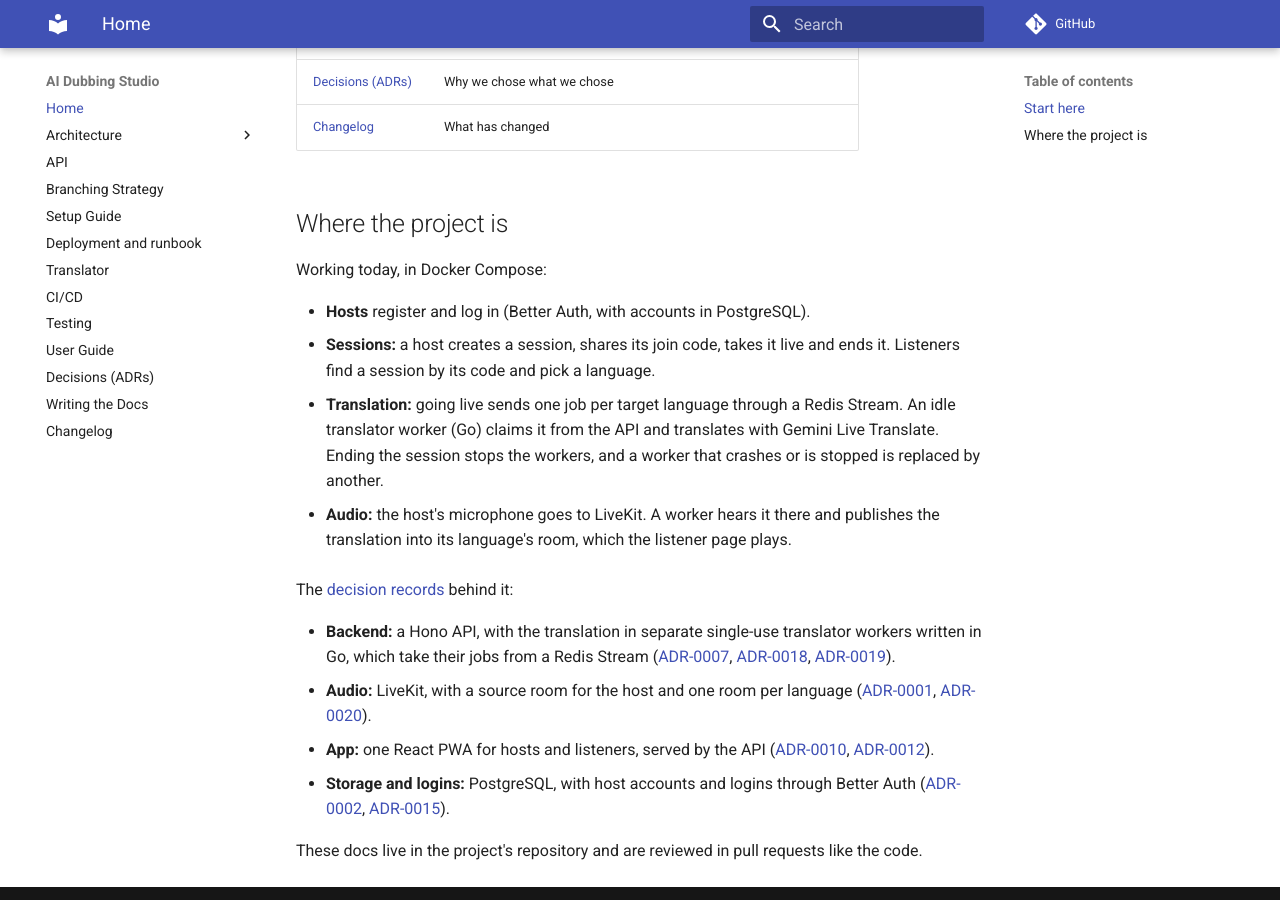
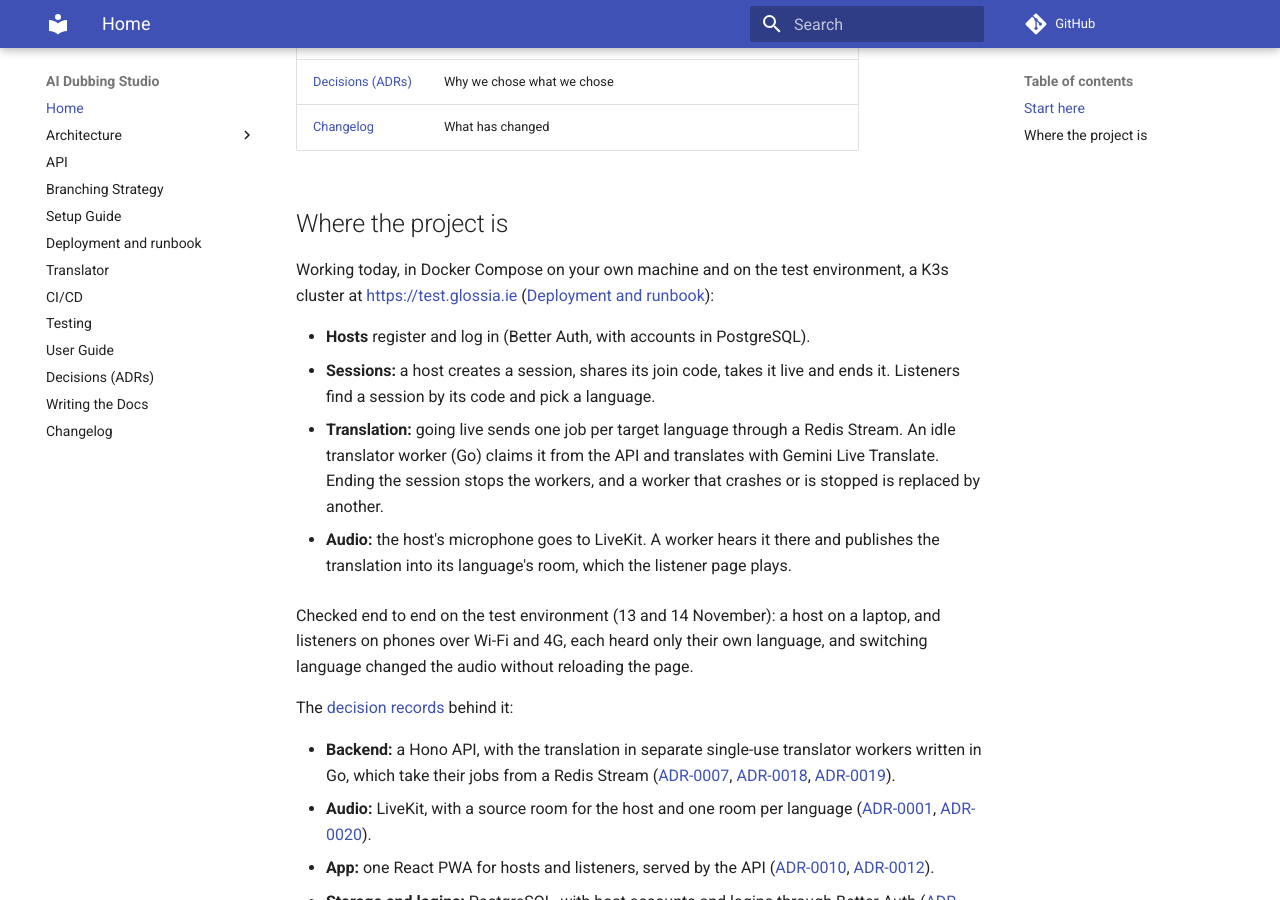
Before and after one commit to WH1TE-SHAD0W/ai-dubbing-studio, an MkDocs documentation site: the page built from docs/index.md, in a window 1280 px wide and 900 px high, scrolled down 698 px. Built offline with MkDocs 1.6.1 and Material for MkDocs 9.7.7, drawn with Linux system fonts in a browser that asks for light colours; comment, search, counter and statistics services are not loaded.

Commit message:
docs: Home, User Guide, Data model and Translator match what runs (YGP-67)
Home and User Guide point to the test environment and the end-to-end
phone test. The Data model says expired logins and ended sessions aren't
cleaned up yet. The Translator page says test runs 12 workers.

Co-Authored-By: Claude Opus 5.5 <noreply@anthropic.com>

```diff
--- a/docs/index.md
+++ b/docs/index.md
@@ -22,7 +22,9 @@ listeners, so cost grows with languages, not listeners.
 
 ## Where the project is
 
-Working today, in Docker Compose:
+Working today, in Docker Compose on your own machine and on the test
+environment, a K3s cluster at <https://test.glossia.ie>
+([Deployment and runbook](deployment.md)):
 
 - **Hosts** register and log in (Better Auth, with accounts in PostgreSQL).
 - **Sessions:** a host creates a session, shares its join code, takes it live
@@ -35,6 +37,10 @@ Working today, in Docker Compose:
 - **Audio:** the host's microphone goes to LiveKit. A worker hears it there
   and publishes the translation into its language's room, which the listener
   page plays.
+
+Checked end to end on the test environment (13 and 14 November): a host on a
+laptop, and listeners on phones over Wi-Fi and 4G, each heard only their own
+language, and switching language changed the audio without reloading the page.
 
 The [decision records](adr/index.md) behind it:
 
```
Also changed, not shown: docs/architecture.md (+4 -2 lines), docs/changelog.md (+4 -0 lines), docs/translator.md (+1 -1 lines), docs/user-guide.md (+3 -2 lines).
